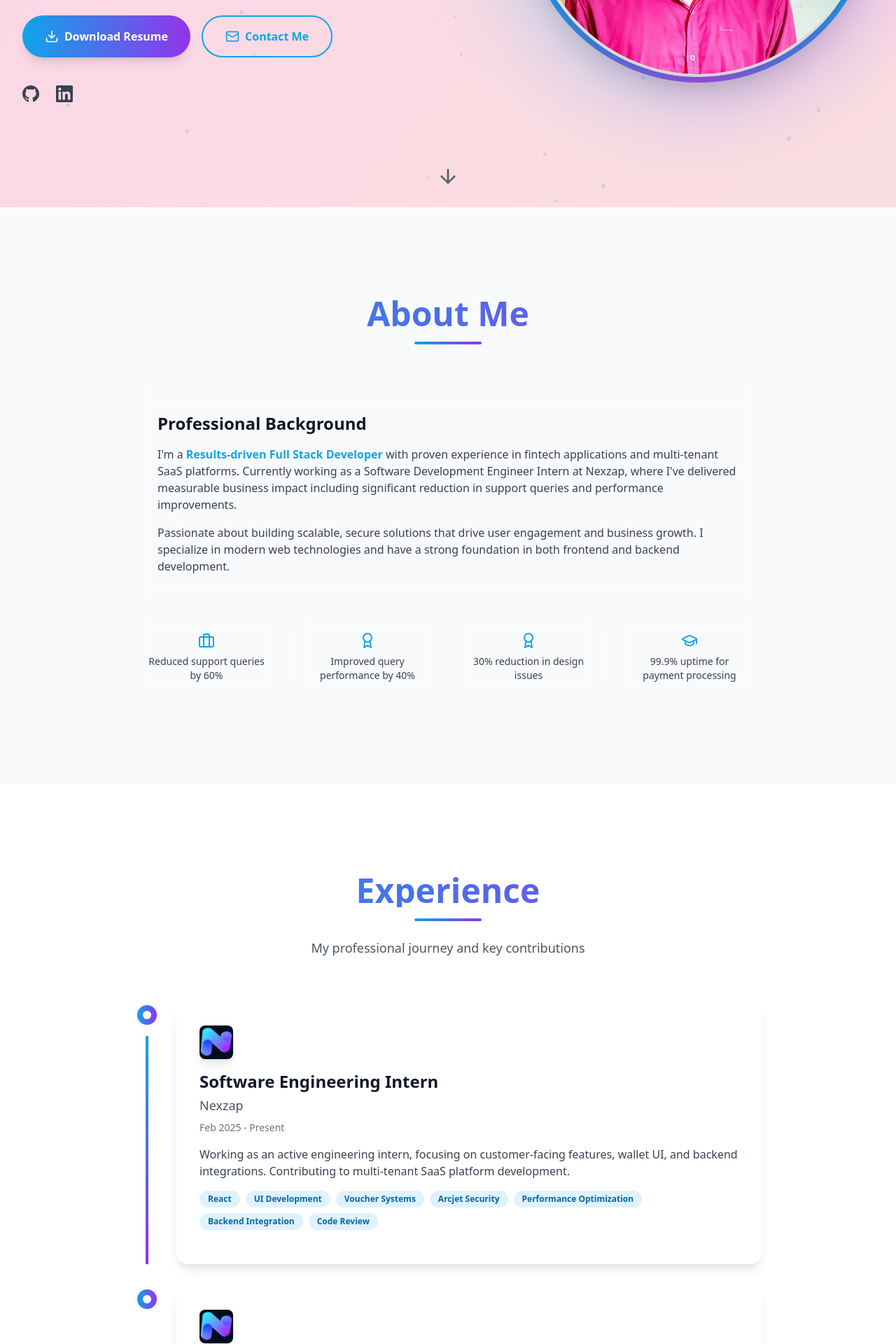
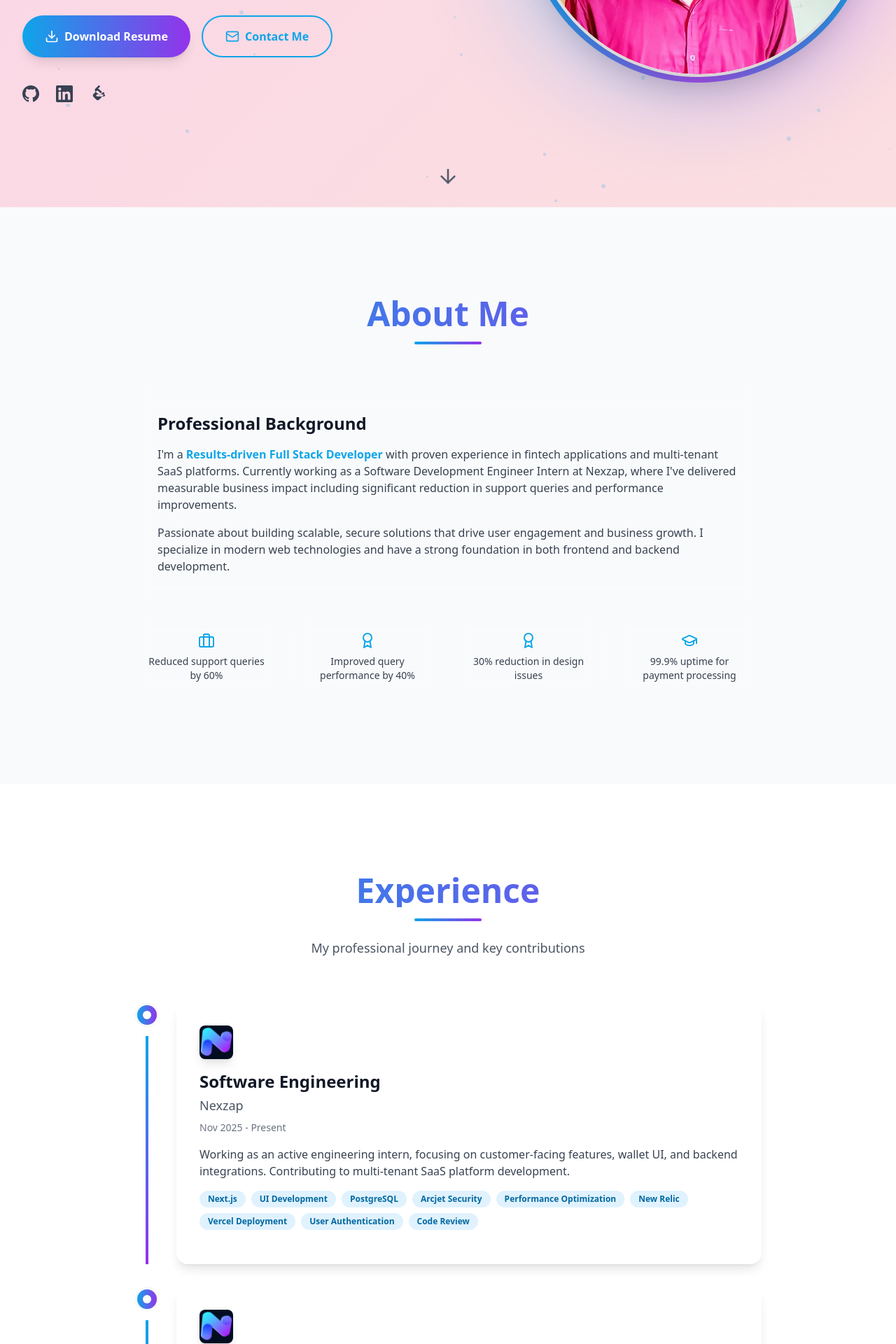
Before and after one commit to gunjivinay/Vinay-Portfolio, a Next.js app: page / in a window 1280 px wide. Shown: the part 560-2480 px from the top of the page at 70% size. Built offline with nearby package versions, Linux system fonts and the light colour scheme.

Commit message:
UI Changes and Resume Updated

```diff
--- a/components/sections/Education.tsx
+++ b/components/sections/Education.tsx
@@ -31,6 +31,15 @@ const educationHistory: EducationEntry[] = [
     emblem: 'GP',
     gradient: 'from-blue-500 to-cyan-500',
   },
+  {
+    institution: 'Sri Suryodaya High School, Metpally',
+    degree: 'SSC (Secondary School Certificate)',
+    period: 'Sep 2017',
+    description:
+      'Earned a Secondary School Certificate with a focus on Mathematics, Science, Social Studies, and Language.',
+    emblem: 'SSHS',
+    gradient: 'from-green-500 to-cyan-500',
+  },
 ]
 
 function EducationCard({ entry, index }: { entry: EducationEntry; index: number }) {
@@ -42,7 +51,7 @@ function EducationCard({ entry, index }: { entry: EducationEntry; index: number
       initial={{ opacity: 0, y: 50 }}
       animate={inView ? { opacity: 1, y: 0 } : { opacity: 1, y: 0 }}
       transition={{ duration: 0.3, delay: index * 0.1 }}
-      className="glass rounded-3xl p-6 sm:p-8 md:p-10 space-y-4 border border-white/10 dark:border-white/5 hover:shadow-2xl transition-all duration-300"
+      className="glass rounded-3xl p-6 sm:p-8 md:p-10 space-y-4 border border-gray-200 dark:border-white/10 hover:shadow-2xl transition-all duration-300"
     >
       <div className="flex items-center gap-4 sm:gap-6">
         <div
@@ -76,7 +85,7 @@ export default function Education() {
   return (
     <section
       id="education"
-      className="section-padding bg-gradient-to-b from-gray-950 via-gray-900 to-gray-950 text-white"
+      className="section-padding bg-gradient-to-b from-gray-50 via-white to-gray-50 dark:from-gray-950 dark:via-gray-900 dark:to-gray-950 text-gray-900 dark:text-white"
     >
       <div className="max-w-6xl mx-auto px-4 sm:px-6 lg:px-8">
         <motion.div
@@ -90,7 +99,7 @@ export default function Education() {
             Education
           </h2>
           <div className="w-24 h-1 bg-gradient-to-r from-primary-500 to-purple-600 mx-auto rounded-full" />
-          <p className="mt-4 sm:mt-6 text-base sm:text-lg text-gray-300 max-w-2xl mx-auto px-4">
+          <p className="mt-4 sm:mt-6 text-base sm:text-lg text-gray-600 dark:text-gray-300 max-w-2xl mx-auto px-4">
             Academic milestones that shaped my technical and analytical problem-solving skills.
           </p>
         </motion.div>
--- a/components/sections/Experience.tsx
+++ b/components/sections/Experience.tsx
@@ -7,19 +7,33 @@ import { useInView } from 'react-intersection-observer'
 
 const experiences = [
   {
+    title: 'Software Engineering',
+    company: 'Nexzap',
+    period: 'Nov 2025 - Present',
+    summary: 'Working as an active engineering intern, focusing on customer-facing features, wallet UI, and backend integrations. Contributing to multi-tenant SaaS platform development.',
+    technologies: ['Next.js', 'UI Development', 'PostgreSQL', 'Arcjet Security', 'Performance Optimization', 'New Relic', 'Vercel Deployment', 'User Authentication', 'Code Review'],
+    details: {
+      'Enhancements': [
+        '𝐃𝐚𝐭𝐚𝐛𝐚𝐬𝐞 𝐌𝐢𝐠𝐫𝐚𝐭𝐢𝐨𝐧: Led the critical migration of the application\'s database from NeonDB to a self-hosted PostgreSQL instance using Prisma ORM. This strategic move resolved persistent latency issues and improved overall query performance by 40%.',
+        '𝐀𝐧𝐚𝐥𝐲𝐭𝐢𝐜𝐬 𝐌𝐨𝐝𝐮𝐥𝐞: Designed and implemented a robust Analytics system featuring Sales Reports, User Scope filtering, and Site-based metrics. This empowered the management team with real-time, actionable data.',
+        '𝐒𝐞𝐜𝐮𝐫𝐢𝐭𝐲 𝐄𝐧𝐡𝐚𝐧𝐜𝐞𝐦𝐞𝐧𝐭𝐬: Strengthened application security by implementing granular Role-Based Access Control (RBAC) and removing unauthorized access points in the User Management module.',
+        '𝐁𝐮𝐥𝐤 𝐎𝐩𝐞𝐫𝐚𝐭𝐢𝐨𝐧𝐬: Developed a "Bulk Voucher Activation" feature utilizing database transactions to ensure data integrity while processing thousands of records simultaneously.',
+        '𝐃𝐞𝐯𝐎𝐩𝐬 & 𝐌𝐨𝐧𝐢𝐭𝐨𝐫𝐢𝐧𝐠: Integrated New Relic for full-stack observability, allowing for proactive error detection and resolution. Streamlined deployments using Vercel CLI.',
+      ]
+    }
+  },
+  {
     title: 'Software Engineering Intern',
     company: 'Nexzap',
-    period: 'Feb 2025 - Present',
+    period: 'Nov 2024 - Oct 2025',
     summary: 'Working as an active engineering intern, focusing on customer-facing features, wallet UI, and backend integrations. Contributing to multi-tenant SaaS platform development.',
-    technologies: ['React', 'UI Development', 'Voucher Systems', 'Arcjet Security', 'Performance Optimization', 'Backend Integration', 'Code Review'],
+    technologies: ['React', 'UI Development', 'Prompt Engineering', 'JSON Web Token (JWT)', 'Performance Optimization', 'MongoDB', 'Code Review'],
     details: {
       'Enhancements': [
-        'Enhanced Data Security with user-scope filtering for Analytics modules, eliminating unauthorized access and improving query performance by 40%',
-        'Automated Email Workflow: Designed voucher tracking email templates with dynamic URLs, reducing support queries by 60%',
-        'UI/UX Optimization: Redesigned 6+ admin pages using React.js and Tailwind CSS, achieving 30% reduction in design issues',
-        'Multi-Tenant Architecture: Built scalable tenant isolation system supporting multiple client domains with role-based access control and concurrent user handling',
-        'Payment Integration: Integrated Stripe and Adyen payment gateways with high transaction volume processing and 99.9% uptime',
-        'API Development: Built 20+ RESTful APIs with Swagger documentation, implementing JWT authentication and role-based authorization'
+        '𝐅𝐫𝐨𝐧𝐭𝐞𝐧𝐝 𝐎𝐩𝐭𝐢𝐦𝐢𝐳𝐚𝐭𝐢𝐨𝐧: Significantly improved the Homepage load speed by refactoring heavy image grids into optimized text-based layouts and implementing lazy loading strategies.',
+        '𝐅𝐞𝐚𝐭𝐮𝐫𝐞 𝐈𝐦𝐩𝐥𝐞𝐦𝐞𝐧𝐭𝐚𝐭𝐢𝐨𝐧: Developed key user-facing features including "Search & Apply" filters, Order Grouping by timestamp, and dynamic Bar Chart visualizations.',
+        '𝐂𝐨𝐝𝐞 𝐑𝐞𝐟𝐚𝐜𝐭𝐨𝐫𝐢𝐧𝐠: Refactored the VoucherQRScanner and getOrganizationUsers functions to leverage Prisma\'s type-safe queries, reducing runtime errors and improving maintainability.',
+        '𝐔𝐬𝐞𝐫 𝐄𝐧𝐠𝐚𝐠𝐞𝐦𝐞𝐧𝐭: Integrated Resend.js to automate "Order Delivered" emails, providing customers with real-time tracking URLs and enhancing the post-purchase experience.'
       ]
     }
   },
@@ -33,7 +47,10 @@ const experiences = [
       'Foundation': [
         'Contributed to Nexzap\'s early-stage startup setup—laying foundational development systems and kickstarting product development.',
         'Established development workflows and best practices for the team',
-        'Built initial product prototypes and core features'
+        'Built initial product prototypes and core features',
+        '𝐔𝐈/𝐔𝐗 𝐏𝐨𝐥𝐢𝐬𝐡: focused on stabilizing the application\'s frontend. Fixed 30+ UI issues including Drawer alignment, Action Popup positioning, and responsive design glitches.',
+ '𝐈𝐧𝐭𝐞𝐫𝐚𝐜𝐭𝐢𝐯𝐞 𝐄𝐥𝐞𝐦𝐞𝐧𝐭𝐬: Added micro-interactions and animation effects to buttons and transitions, creating a more engaging user experience.',
+ '𝐑𝐚𝐩𝐢𝐝 𝐋𝐞𝐚𝐫𝐧𝐢𝐧𝐠: Quickly adapted to the company\'s folder structure, coding standards, and git workflow, successfully closing 30+ Pull Requests in a short timeframe.'
       ]
     }
   },
--- a/components/sections/Hero.tsx
+++ b/components/sections/Hero.tsx
@@ -142,7 +142,7 @@ export default function Hero() {
               className="flex flex-col sm:flex-row gap-4 justify-center lg:justify-start"
             >
               <motion.a
-                href="https://drive.google.com/file/d/1IFQdjI8-X4ItEPrDV1xkYOfxv92l3Fch/view"
+                href="https://drive.google.com/file/d/1QCZYPWrpYaYdTItlDQQ_5gRbkfV9x0Te/view?usp=sharing"
                 target="_blank"
                 rel="noopener noreferrer"
                 whileHover={{ scale: 1.05 }}
@@ -157,10 +157,10 @@ export default function Hero() {
                 onClick={scrollToContact}
                 whileHover={{ scale: 1.05 }}
                 whileTap={{ scale: 0.95 }}
-                className="px-6 sm:px-8 py-3 sm:py-4 border-2 border-primary-500 text-primary-500 dark:text-primary-400 rounded-full font-semibold text-sm sm:text-base hover:bg-primary-500 hover:text-white transition-all duration-300 flex items-center justify-center gap-2"
+                className="group px-6 sm:px-8 py-3 sm:py-4 border-2 border-primary-500 text-primary-500 dark:text-primary-400 rounded-full font-semibold text-sm sm:text-base hover:bg-primary-500 hover:text-white transition-all duration-300 flex items-center justify-center gap-2"
               >
-                <Mail size={18} className="sm:w-5 sm:h-5" />
-                <span>Contact Me</span>
+                <Mail size={18} className="sm:w-5 sm:h-5 group-hover:text-white transition-colors" />
+                <span className="group-hover:text-white transition-colors">Contact Me</span>
               </motion.button>
             </motion.div>
 
@@ -192,6 +192,18 @@ export default function Hero() {
               >
                 <svg className="w-6 h-6" fill="currentColor" viewBox="0 0 24 24">
                   <path d="M20.447 20.452h-3.554v-5.569c0-1.328-.027-3.037-1.852-3.037-1.853 0-2.136 1.445-2.136 2.939v5.667H9.351V9h3.414v1.561h.046c.477-.9 1.637-1.85 3.37-1.85 3.601 0 4.267 2.37 4.267 5.455v6.286zM5.337 7.433c-1.144 0-2.063-.926-2.063-2.065 0-1.138.92-2.063 2.063-2.063 1.14 0 2.064.925 2.064 2.063 0 1.139-.925 2.065-2.064 2.065zm1.782 13.019H3.555V9h3.564v11.452zM22.225 0H1.771C.792 0 0 .774 0 1.729v20.542C0 23.227.792 24 1.771 24h20.451C23.2 24 24 23.227 24 22.271V1.729C24 .774 23.2 0 22.222 0h.003z"/>
+                </svg>
+              </motion.a>
+
+              <motion.a
+                href="https://leetcode.com/u/GunjiVinaykumar/"
+                target="_blank"
+                rel="noopener noreferrer"
+                whileHover={{ scale: 1.2, y: -5 }}
+                className="text-gray-700 dark:text-gray-300 hover:text-primary-500 transition-colors"
+              >
+                <svg className="w-6 h-6" fill="currentColor" viewBox="0 0 24 24">
+                  <path d="M16.102 17.93l-2.697 2.607c-.466.467-1.111.662-1.823.662s-1.357-.195-1.824-.662l-4.332-4.363c-.467-.467-.702-1.15-.702-1.863s.235-1.357.702-1.824l4.319-4.38c.467-.467 1.125-.645 1.837-.645s.357.195.824.662l2.697 2.606c.514.515 1.365.497 1.9-.038.535-.536.553-1.387.038-1.901l-2.609-2.636a5.055 5.055 0 0 0-2.445-1.337l2.467-2.503c.516-.514.498-1.365-.037-1.9-.535-.535-1.386-.553-1.899-.039l-4.319 4.38c-.467.467-.702 1.15-.702 1.863s.235 1.357.702 1.824l4.332 4.363c.467.467 1.111.662 1.824.662s1.357-.195 1.823-.662l2.697-2.607c.514-.514 1.365-.497 1.9.038.535.535.553 1.387.038 1.901zM20.811 13.01H10.666c-.702 0-1.27.604-1.27 1.346s.568 1.346 1.27 1.346h10.145c.701 0 1.27-.604 1.27-1.346s-.569-1.346-1.27-1.346z"/>
                 </svg>
               </motion.a>
             </motion.div>
--- a/components/sections/Skills.tsx
+++ b/components/sections/Skills.tsx
@@ -44,6 +44,7 @@ const skillCategories = {
   ],
   'Cloud & Monitoring': [
     { name: 'AWS', icon: '☁️', color: 'from-orange-500 to-yellow-500' },
+    { name: 'Azure', icon: '☁️', color: 'from-blue-500 to-cyan-500' },
     { name: 'New Relic', icon: '📊', color: 'from-orange-500 to-red-500' },
   ],
 }
```
Also changed, not shown: components/Footer.tsx (+7 -0 lines), components/sections/Contact.tsx (+13 -0 lines).
